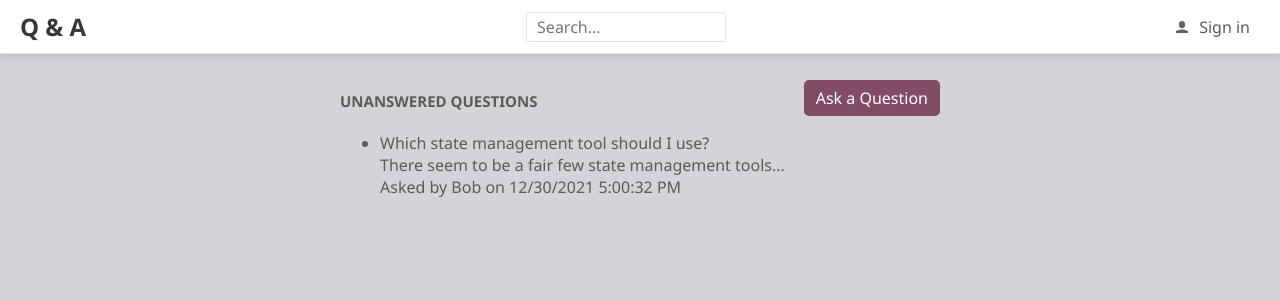
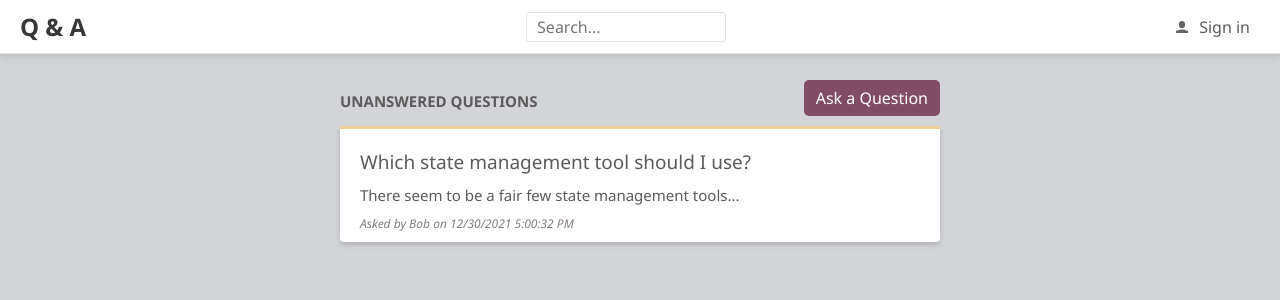
Before and after one commit to lgtoledo/QandA, a React (Create React App) app in the folder frontend/: page / in a window 1280 px wide. Shown: the top 300 px of the page. Built offline with nearby package versions, Linux system fonts and the light colour scheme.

Commit message:
Le aplicamos estilo a los componentes QuestionList y Question

```diff
--- a/frontend/src/Question.tsx
+++ b/frontend/src/Question.tsx
@@ -1,3 +1,6 @@
+/** @jsxImportSource @emotion/react */
+import { css } from '@emotion/react';
+import { gray2, gray3 } from './Styles';
 import React from 'react';
 import { QuestionData } from './QuestionsData';
 
@@ -7,16 +10,39 @@
 }
 
 export const Question = ({ data, showContent = true }: Props) => (
-  <div>
-    <div>{data.title}</div>
+  <div
+    css={css`
+      padding: 10px 0px;
+    `}
+  >
+    <div
+      css={css`
+        padding: 10px 0px;
+        font-size: 19px;
+      `}
+    >
+      {data.title}
+    </div>
     {showContent && (
-      <div>
+      <div
+        css={css`
+          padding-bottom: 10px;
+          font-size: 15px;
+          color: ${gray2};
+        `}
+      >
         {data.content.length > 50
           ? `${data.content.substring(0, 50)}...`
           : data.content}
       </div>
     )}
-    <div>
+    <div
+      css={css`
+        font-size: 12px;
+        font-style: italic;
+        color: ${gray3};
+      `}
+    >
       {`Asked by ${
         data.userName
       } on ${data.created.toLocaleDateString()} ${data.created.toLocaleTimeString()}`}
--- a/frontend/src/QuestionList.tsx
+++ b/frontend/src/QuestionList.tsx
@@ -1,6 +1,9 @@
+/** @jsxImportSource @emotion/react */
+import { css } from '@emotion/react';
 import React from 'react';
 import { QuestionData } from './QuestionsData';
 import { Question } from './Question';
+import { accent2, gray5 } from './Styles';
 
 interface Props {
   data: QuestionData[];
@@ -8,7 +11,18 @@
 }
 
 export const QuestionList = ({ data, renderItem }: Props) => (
-  <ul>
+  <ul
+    css={css`
+      list-style: none;
+      margin: 10px 0 0 0;
+      padding: 0px 20px;
+      background-color: #fff;
+      border-bottom-left-radius: 4px;
+      border-bottom-right-radius: 4px;
+      border-top: 3px solid ${accent2};
+      box-shadow: 0 3px 5px 0 rgba(0, 0, 0, 0.16);
+    `}
+  >
     {data.map((question) => {
       return (
         <li key={question.questionId}>
```
